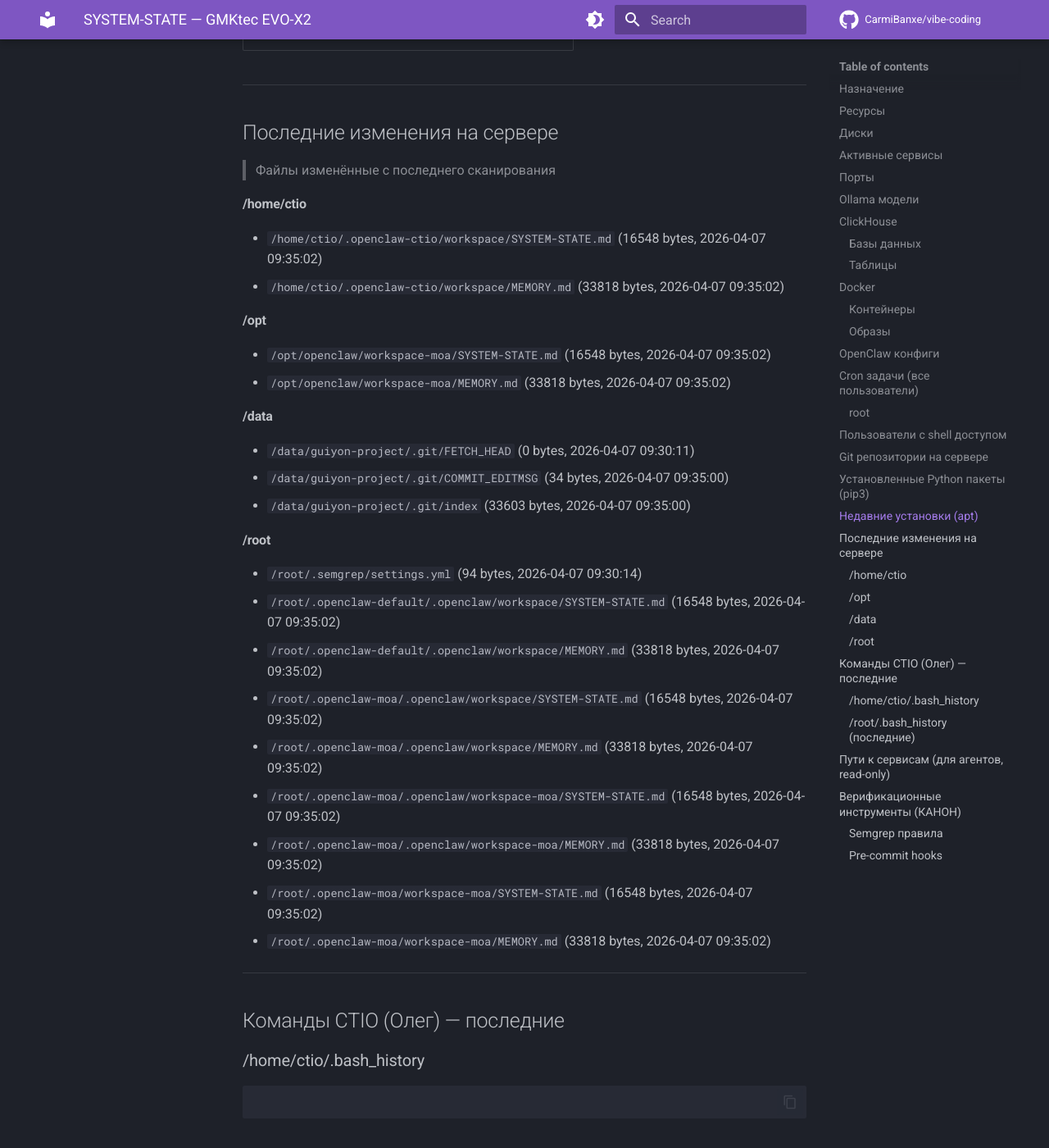
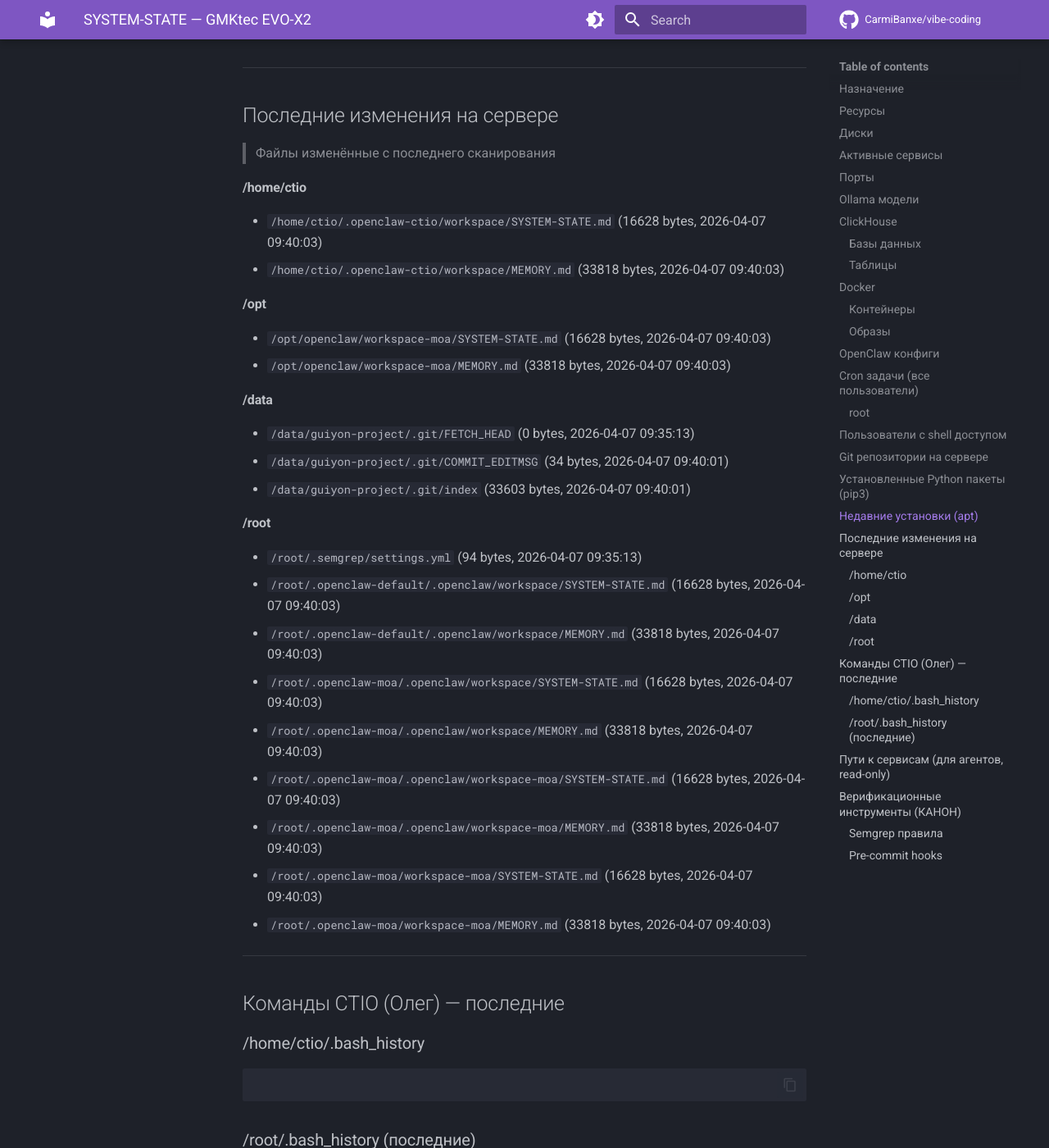
Before and after one commit to CarmiBanxe/vibe-coding, an MkDocs documentation site: the page built from docs/SYSTEM-STATE.md, in a window 1280 px wide and 1400 px high, scrolled down 13841 px. Shown: the whole window at 82% size. Built offline with MkDocs 1.6.1 and Material for MkDocs 9.7.7, drawn with Linux system fonts in a browser that asks for light colours; comment, search, counter and statistics services are not loaded; some of the changed text lies outside the part shown.

Commit message:
auto: SYSTEM-STATE v2 update (2026-04-07 09:40 CEST)

```diff
--- a/docs/SYSTEM-STATE.md
+++ b/docs/SYSTEM-STATE.md
@@ -1,6 +1,6 @@
 # SYSTEM-STATE — GMKtec EVO-X2
 > Автоматически обновляется каждые 5 минут
-> Последнее сканирование: 2026-04-07 09:35 CEST
+> Последнее сканирование: 2026-04-07 09:40 CEST
 > Источник: ctio-watcher.sh v2 (cron)
 
 ## Назначение
@@ -249,8 +249,8 @@
 | marble-src-marble-frontend:latest | 757MB |
 | marble-src-marble-backend:latest | 255MB |
 | andreysenov/firebase-tools:latest | 1.47GB |
+| jube.app:latest | 646MB |
 | <none>:<none> | 646MB |
-| jube.app:latest | 646MB |
 | mongo:8 | 950MB |
 | postgis/postgis:17-3.5 | 637MB |
 | postgres:17 | 453MB |
@@ -379,28 +379,28 @@
 
 
 #### /home/ctio
-- `/home/ctio/.openclaw-ctio/workspace/SYSTEM-STATE.md` (16548 bytes, 2026-04-07 09:35:02)
-- `/home/ctio/.openclaw-ctio/workspace/MEMORY.md` (33818 bytes, 2026-04-07 09:35:02)
+- `/home/ctio/.openclaw-ctio/workspace/SYSTEM-STATE.md` (16628 bytes, 2026-04-07 09:40:03)
+- `/home/ctio/.openclaw-ctio/workspace/MEMORY.md` (33818 bytes, 2026-04-07 09:40:03)
 
 #### /opt
-- `/opt/openclaw/workspace-moa/SYSTEM-STATE.md` (16548 bytes, 2026-04-07 09:35:02)
-- `/opt/openclaw/workspace-moa/MEMORY.md` (33818 bytes, 2026-04-07 09:35:02)
+- `/opt/openclaw/workspace-moa/SYSTEM-STATE.md` (16628 bytes, 2026-04-07 09:40:03)
+- `/opt/openclaw/workspace-moa/MEMORY.md` (33818 bytes, 2026-04-07 09:40:03)
 
 #### /data
-- `/data/guiyon-project/.git/FETCH_HEAD` (0 bytes, 2026-04-07 09:30:11)
-- `/data/guiyon-project/.git/COMMIT_EDITMSG` (34 bytes, 2026-04-07 09:35:00)
-- `/data/guiyon-project/.git/index` (33603 bytes, 2026-04-07 09:35:00)
+- `/data/guiyon-project/.git/FETCH_HEAD` (0 bytes, 2026-04-07 09:35:13)
+- `/data/guiyon-project/.git/COMMIT_EDITMSG` (34 bytes, 2026-04-07 09:40:01)
+- `/data/guiyon-project/.git/index` (33603 bytes, 2026-04-07 09:40:01)
 
 #### /root
-- `/root/.semgrep/settings.yml` (94 bytes, 2026-04-07 09:30:14)
-- `/root/.openclaw-default/.openclaw/workspace/SYSTEM-STATE.md` (16548 bytes, 2026-04-07 09:35:02)
-- `/root/.openclaw-default/.openclaw/workspace/MEMORY.md` (33818 bytes, 2026-04-07 09:35:02)
-- `/root/.openclaw-moa/.openclaw/workspace/SYSTEM-STATE.md` (16548 bytes, 2026-04-07 09:35:02)
-- `/root/.openclaw-moa/.openclaw/workspace/MEMORY.md` (33818 bytes, 2026-04-07 09:35:02)
-- `/root/.openclaw-moa/.openclaw/workspace-moa/SYSTEM-STATE.md` (16548 bytes, 2026-04-07 09:35:02)
-- `/root/.openclaw-moa/.openclaw/workspace-moa/MEMORY.md` (33818 bytes, 2026-04-07 09:35:02)
-- `/root/.openclaw-moa/workspace-moa/SYSTEM-STATE.md` (16548 bytes, 2026-04-07 09:35:02)
-- `/root/.openclaw-moa/workspace-moa/MEMORY.md` (33818 bytes, 2026-04-07 09:35:02)
+- `/root/.semgrep/settings.yml` (94 bytes, 2026-04-07 09:35:13)
+- `/root/.openclaw-default/.openclaw/workspace/SYSTEM-STATE.md` (16628 bytes, 2026-04-07 09:40:03)
+- `/root/.openclaw-default/.openclaw/workspace/MEMORY.md` (33818 bytes, 2026-04-07 09:40:03)
+- `/root/.openclaw-moa/.openclaw/workspace/SYSTEM-STATE.md` (16628 bytes, 2026-04-07 09:40:03)
+- `/root/.openclaw-moa/.openclaw/workspace/MEMORY.md` (33818 bytes, 2026-04-07 09:40:03)
+- `/root/.openclaw-moa/.openclaw/workspace-moa/SYSTEM-STATE.md` (16628 bytes, 2026-04-07 09:40:03)
+- `/root/.openclaw-moa/.openclaw/workspace-moa/MEMORY.md` (33818 bytes, 2026-04-07 09:40:03)
+- `/root/.openclaw-moa/workspace-moa/SYSTEM-STATE.md` (16628 bytes, 2026-04-07 09:40:03)
+- `/root/.openclaw-moa/workspace-moa/MEMORY.md` (33818 bytes, 2026-04-07 09:40:03)
 
 ---
 
```
Also changed, not shown: other parts of docs/SYSTEM-STATE.md (+3 -3 lines).
